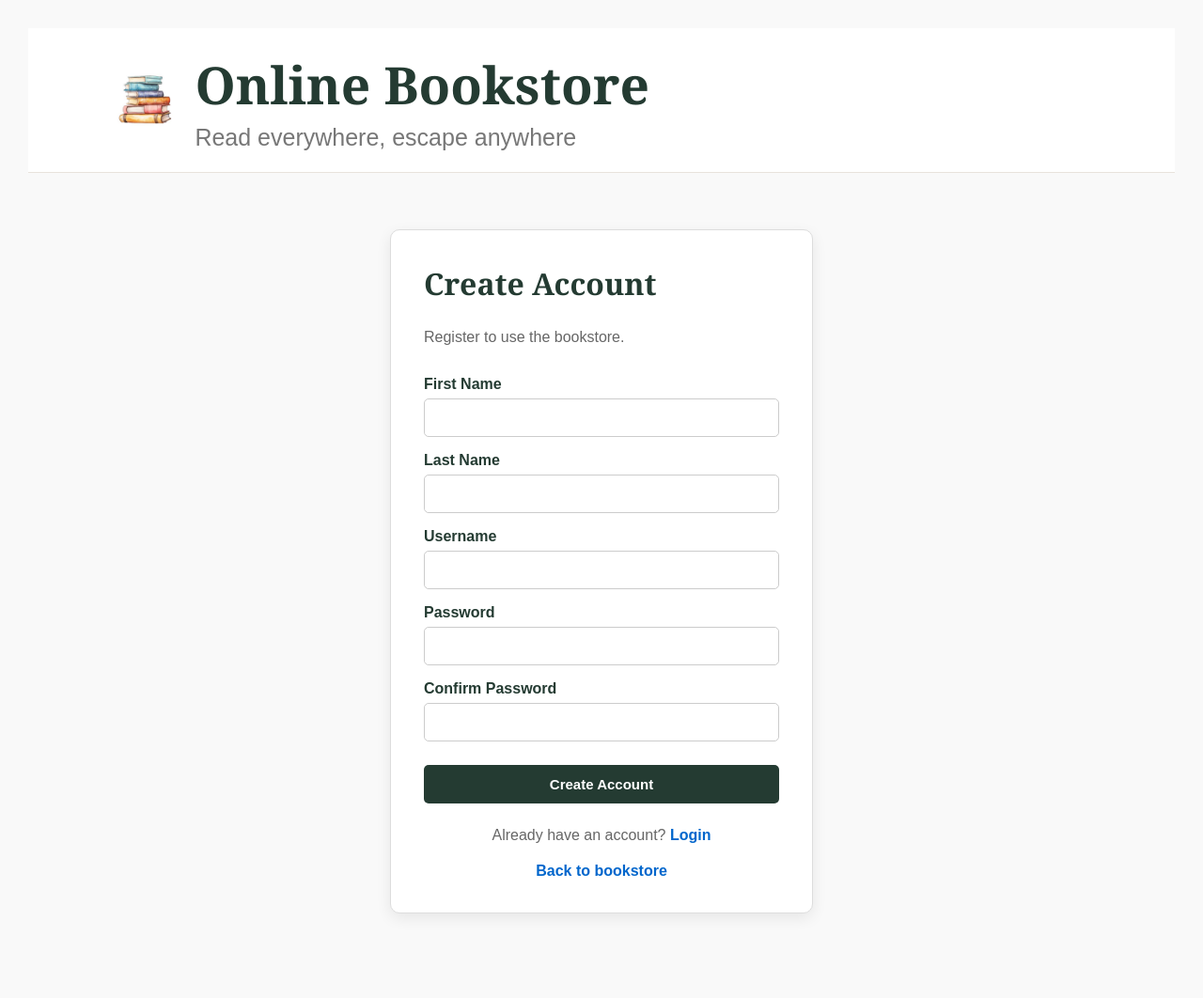
After one commit to KatrinaMai/OnlineBookStorePython, a Flask app: page /create-account in a window 1280 px wide. The commit adds this page. Shown: the whole page at 94% size. Run offline with Flask 3, Linux system fonts and the light colour scheme.

Commit message:
add login, create_account form, update CSS layout, auth routes

```diff
--- a/app.py
+++ b/app.py
@@ -1,30 +1,128 @@
-from flask import Flask, render_template, request, redirect, url_for, session
-from database import *
+from flask import Flask, render_template, request, redirect, url_for, session, flash
+from database import query_db, execute_db, init_db
 
 app = Flask(__name__)
 
+# Required for Flask sessions and flash messages.
+app.config["SECRET_KEY"] = "online-bookstore"
+
+# Makes login status and cart count available to every HTML page
+@app.context_processor
+def inject_global():
+    return {
+        "logged_in": "customer_id" in session,
+        "current_username": session.get("username"),
+        "cart_count": len(session.get("cart", []))
+    }
+
+
 @app.route("/")
 def index():
-    books = query_db("SELECT * FROM Book")
-    return render_template("index.html", books=books, page_titel="All Books")
+    allBooks = query_db("SELECT * FROM Book")
+    return render_template("index.html", books=allBooks)
 
 
 @app.route("/cart")
 def cart():
-    cart = session.get("cart", [])
-    return render_template("cart.html", cart=cart)
-
-
-@app.route("/login")
-def login():
-    session["logged_in"] = True
-    return redirect(request.referrer or url_for("index"))
+    cart_item = session.get("cart", [])
+    return render_template("cart.html", cart=cart_item)
 
 
 @app.route("/logout")
 def logout():
     session.clear()
+    flash("You're signed out. See you next time!", "error")
     return redirect(url_for("index"))
+
+
+# Display the login page and processes login submissions.
+@app.route("/login", methods=["GET", "POST"])
+def login():
+    if request.method == "POST":
+        username = request.form["username"].strip()
+        password = request.form["password"]
+
+        customer = query_db(
+            "SELECT * FROM Customer WHERE username = ?",
+            (username,), one=True
+        )
+
+        if customer and customer["password"] == password:
+            session["customer_id"] = customer["customerID"]
+            session["username"] = customer["username"]
+            return redirect(url_for("account"))
+
+    return render_template("login.html")
+
+# Displays the create-account page and processes registration.
+@app.route("/create-account", methods=["GET", "POST"])
+def create_account():
+    if request.method == "POST":
+        username = request.form["username"].strip()
+        password = request.form["password"]
+        confirm_password = request.form["confirm_password"]
+        first_name = request.form["firstName"].strip()
+        last_name = request.form["lastName"].strip()
+
+        if not username or not password or not first_name or not last_name:
+            flash("All fields are required.", "error")
+            return render_template("create_account.html")
+
+        if password != confirm_password:
+            flash("Passwords do not match.", "error")
+            return render_template("create_account.html")
+
+        existing_customer = query_db(
+            "SELECT customerID FROM Customer WHERE username = ?",
+            (username,), one=True
+        )
+
+        if existing_customer:
+            flash("That username is already in use.", "error")
+            return render_template("create_account.html")
+
+        # Insert a new customer into the database
+        execute_db(
+            """
+            INSERT INTO Customer
+            (username, password, firstName, lastName, type)
+            VALUES (?, ?, ?, ?, ?)
+            """,
+            (username, password, first_name, last_name, "customer")
+        )
+
+        flash("Account created successfully. You can now log in.", "success")
+        return redirect(url_for("login"))
+
+    return render_template("create_account.html")
+
+# Displays the logged-in user's account page.
+@app.route("/account")
+def account():
+
+    # If the user is not logged in, ask them to login
+    if "customer_id" not in session:
+        flash("Please log in to view your account.", "error")
+        return redirect(url_for("login"))
+
+    # Retrieve the current user's information.
+    customer = query_db(
+        """
+        SELECT *
+        FROM Customer
+        WHERE customerID = ?
+        """,
+        (session["customer_id"],), one=True
+    )
+
+    if customer is None:
+        session.clear()
+        return redirect(url_for("login"))
+
+    return render_template(
+        "account.html",
+        customer=customer
+    )
 
 
 
--- a/static/style.css
+++ b/static/style.css
@@ -51,6 +51,21 @@ body {
     gap: 35px;
 }
 
+.book-banner {
+    position: relative;
+    width: 100%;
+    max-height: 440px;
+    overflow: hidden;
+}
+
+.book-banner img {
+    display: block;
+    width: 100%;
+    height: 440px;
+    object-fit: cover;
+    object-position: center;
+}
+
 
 table {
     border-collapse: collapse;
@@ -75,3 +90,152 @@ th {
 tr:nth-child(even) {
     background-color: #f2f2f2;
 }
+
+
+/* ADDED 11/27:
+   Login and create-account page layout.
+*/
+.auth-container {
+    display: flex;
+    justify-content: center;
+    padding: 60px 20px;
+}
+
+/* ADDED 11/27:
+   Card used for login and registration forms.
+*/
+.auth-card,
+.account-card {
+    width: 100%;
+    max-width: 450px;
+    padding: 35px;
+    background: #ffffff;
+    border: 1px solid #dddddd;
+    border-radius: 10px;
+    box-shadow: 0 5px 16px rgba(0, 0, 0, 0.08);
+}
+
+/* ADDED 11/27 */
+.auth-card h2,
+.account-card h2 {
+    margin-top: 0;
+    color: #243b32;
+    font-family: Georgia, serif;
+    font-size: 32px;
+}
+
+/* ADDED 11/27 */
+.auth-card p,
+.account-card p {
+    color: #666666;
+}
+
+/* ADDED 11/27 */
+.auth-card form {
+    display: flex;
+    flex-direction: column;
+}
+
+/* ADDED 11/27 */
+.auth-card label {
+    margin-top: 16px;
+    margin-bottom: 6px;
+    color: #243b32;
+    font-weight: bold;
+}
+
+/* ADDED 11/27 */
+.auth-card input {
+    padding: 11px;
+    border: 1px solid #cccccc;
+    border-radius: 5px;
+    font-size: 15px;
+}
+
+/* ADDED 11/27 */
+.auth-button {
+    display: inline-block;
+    margin-top: 25px;
+    padding: 12px 20px;
+    color: #ffffff;
+    background-color: #243b32;
+    border: none;
+    border-radius: 5px;
+    font-size: 15px;
+    font-weight: bold;
+    text-align: center;
+    text-decoration: none;
+    cursor: pointer;
+}
+
+/* ADDED 11/27 */
+.auth-button:hover {
+    background-color: #365b4b;
+}
+
+/* ADDED 11/27 */
+.auth-footer {
+    margin-top: 25px;
+    text-align: center;
+}
+
+/* ADDED 11/27 */
+.auth-footer a,
+.back-link {
+    color: #0066cc;
+    font-weight: bold;
+    text-decoration: none;
+}
+
+/* ADDED 11/27 */
+.back-link {
+    display: block;
+    margin-top: 20px;
+    text-align: center;
+}
+
+/* ADDED 11/27:
+   Flash messages for login and registration feedback.
+*/
+.flash-message {
+    margin: 15px 0;
+    padding: 12px;
+    border-radius: 5px;
+    font-size: 14px;
+}
+
+/* ADDED 11/27 */
+.flash-message.error {
+    color: #842029;
+    background-color: #f8d7da;
+}
+
+/* ADDED 11/27 */
+.flash-message.success {
+    color: #0f5132;
+    background-color: #d1e7dd;
+}
+
+/* ADDED 11/27 */
+.account-actions {
+    display: flex;
+    gap: 12px;
+    margin-top: 25px;
+}
+
+/* ADDED 11/27 */
+.logout-button {
+    display: inline-block;
+    margin-top: 25px;
+    padding: 12px 20px;
+    color: #ffffff;
+    background-color: #b54b42;
+    border-radius: 5px;
+    font-weight: bold;
+    text-decoration: none;
+}
+
+/* ADDED 11/27 */
+.logout-button:hover {
+    background-color: #8f3832;
+}
--- /dev/null
+++ b/templates/create_account.html
@@ -0,0 +1,93 @@
+<!DOCTYPE html>
+<html lang="en">
+
+<head>
+    <meta charset="UTF-8">
+    <meta name="viewport" content="width=device-width, initial-scale=1.0">
+
+    <title>Create Account - Online Bookstore</title>
+
+    <link rel="stylesheet" href="{{ url_for('static', filename='style.css') }}">
+</head>
+
+<body>
+
+    <header class="top-header">
+        <div class="header-brand">
+            <img src="{{ url_for('static', filename='images/book_icon.jpeg') }}" alt="Book icon" class="book-icon">
+
+            <div class="brand">
+                <h1>Online Bookstore</h1>
+                <span>Read everywhere, escape anywhere</span>
+            </div>
+        </div>
+    </header>
+
+    <main class="auth-container">
+
+        <section class="auth-card">
+
+            <h2>Create Account</h2>
+            <p>Register to use the bookstore.</p>
+
+            <!-- ADDED:
+                 Displays account creation errors.
+            -->
+            {% with messages = get_flashed_messages(with_categories=true) %}
+            {% if messages %}
+            {% for category, message in messages %}
+            <div class="flash-message {{ category }}">
+                {{ message }}
+            </div>
+            {% endfor %}
+            {% endif %}
+            {% endwith %}
+
+            <form method="POST" action="{{ url_for('create_account') }}">
+
+                <label for="firstName">First Name</label>
+
+                <input type="text" id="firstName" name="firstName" required>
+
+                <label for="lastName">Last Name</label>
+
+                <input type="text" id="lastName" name="lastName" required>
+
+                <label for="username">Username</label>
+
+                <input type="text" id="username" name="username" required>
+
+                <label for="password">Password</label>
+
+                <input type="password" id="password" name="password" required>
+
+                <label for="confirm_password">
+                    Confirm Password
+                </label>
+
+                <input type="password" id="confirm_password" name="confirm_password" required>
+
+                <button type="submit" class="auth-button">
+                    Create Account
+                </button>
+            </form>
+
+            <p class="auth-footer">
+                Already have an account?
+
+                <a href="{{ url_for('login') }}">
+                    Login
+                </a>
+            </p>
+
+            <a href="{{ url_for('index') }}" class="back-link">
+                Back to bookstore
+            </a>
+
+        </section>
+
+    </main>
+
+</body>
+
+</html>
--- a/templates/index.html
+++ b/templates/index.html
@@ -38,10 +38,9 @@
                 <span class="cart-count">{{ cart_count }}</span>
             </a>
         </div>
-
-
     </header>
 
+    <!--Display a list of book -->
     <h2>List of Books</h2>
     <table>
         <tr>
```
Also changed, not shown: templates/account.html (added, +58 -0 lines), templates/cart.html (added, +17 -0 lines), templates/login.html (added, +79 -0 lines), bookstore.db.
